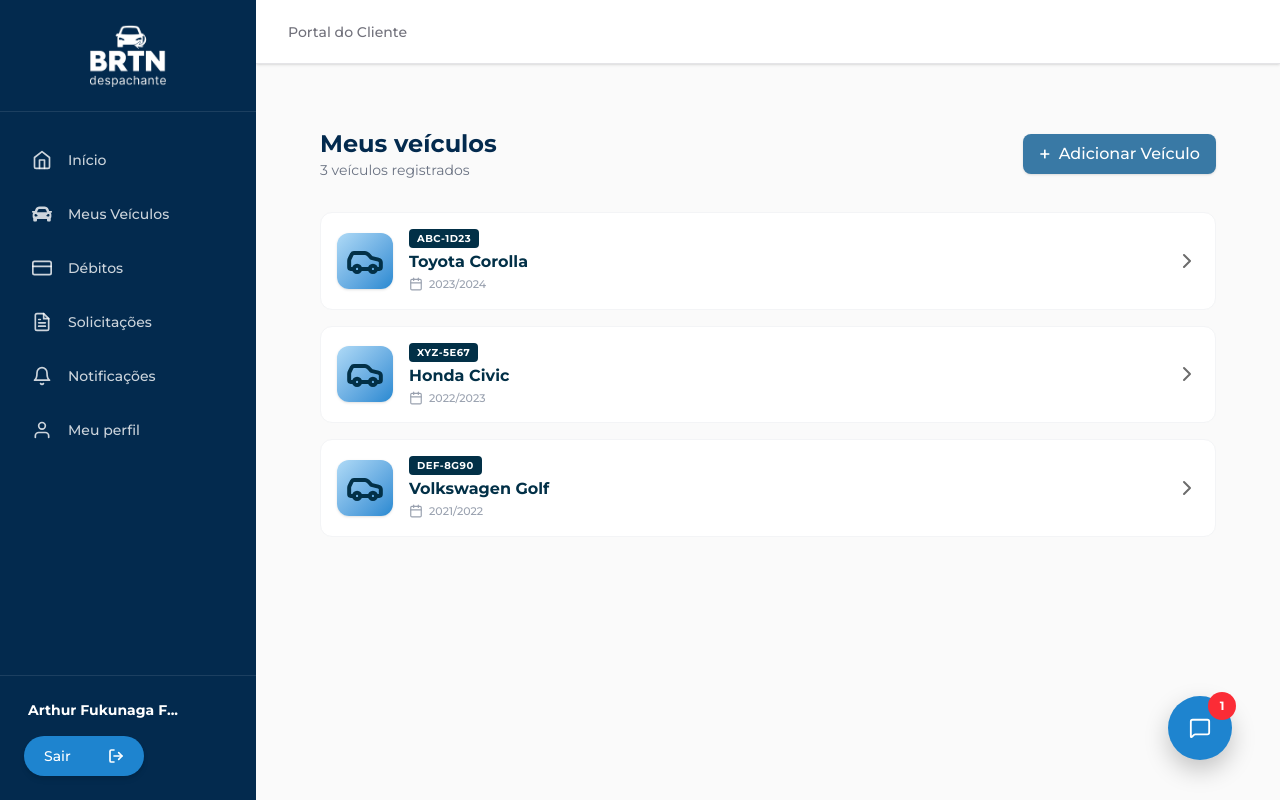
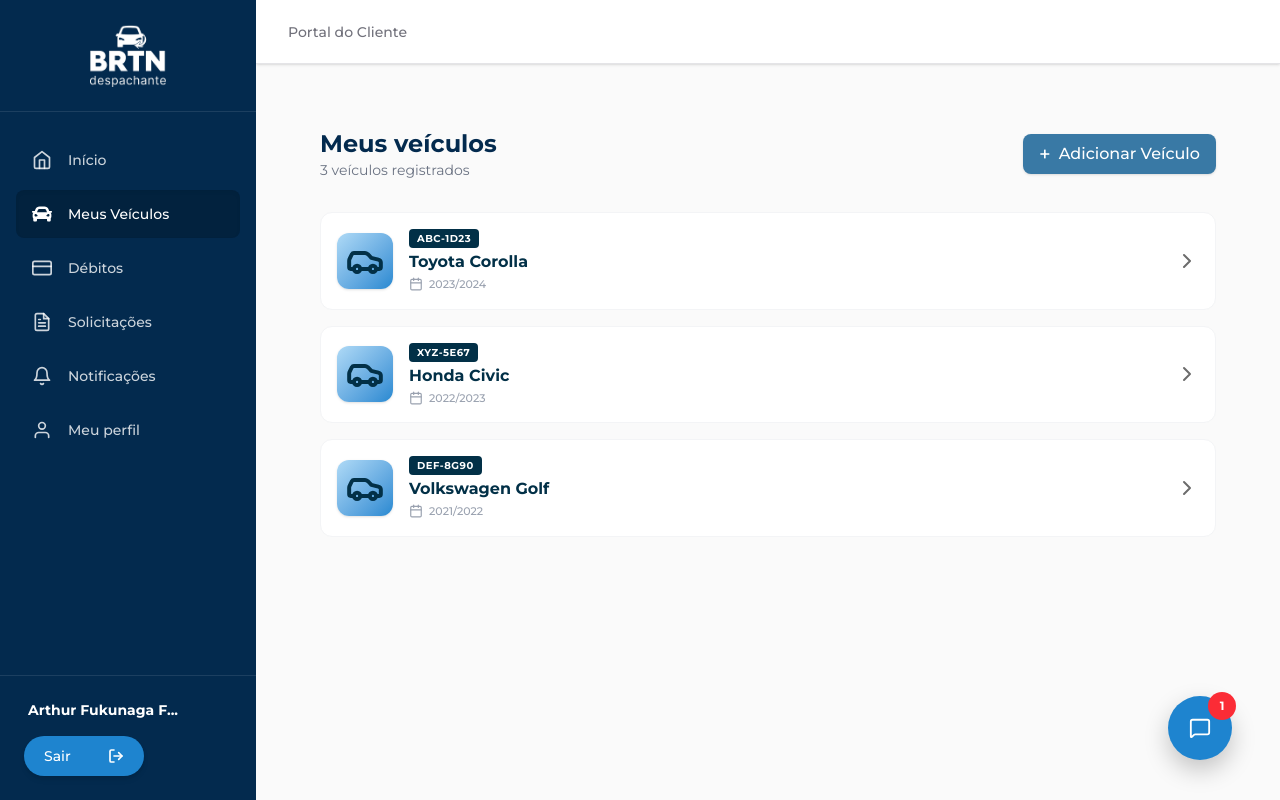
Before and after one commit to laboratorio-de-praticas-2026-1/front-end, a React (Vite) app: page /cliente/meus-veiculos in a window 1280 px wide. Built offline with nearby package versions, Linux system fonts and the light colour scheme; no server answers.

Commit message:
Fix: Insere o caminho da seção "Meus veículos" na ClienteSidebar.tsx

```diff
--- a/src/components/layout/ClienteSidebar.tsx
+++ b/src/components/layout/ClienteSidebar.tsx
@@ -19,7 +19,7 @@ type SidebarLink = {
 
 const sidebarLinks: SidebarLink[] = [
   { name: "Início", href: "/cliente/inicio", icon: FiHome },
-  { name: "Meus Veículos", href: "/cliente/veiculos", icon: FaCar },
+  { name: "Meus Veículos", href: "/cliente/meus-veiculos", icon: FaCar },
   { name: "Débitos", href: "/cliente/debitos", icon: FiCreditCard },
   { name: "Solicitações", href: "/cliente/solicitacoes", icon: FiFileText },
   { name: "Notificações", href: "/cliente/notificacoes", icon: FiBell },
```
